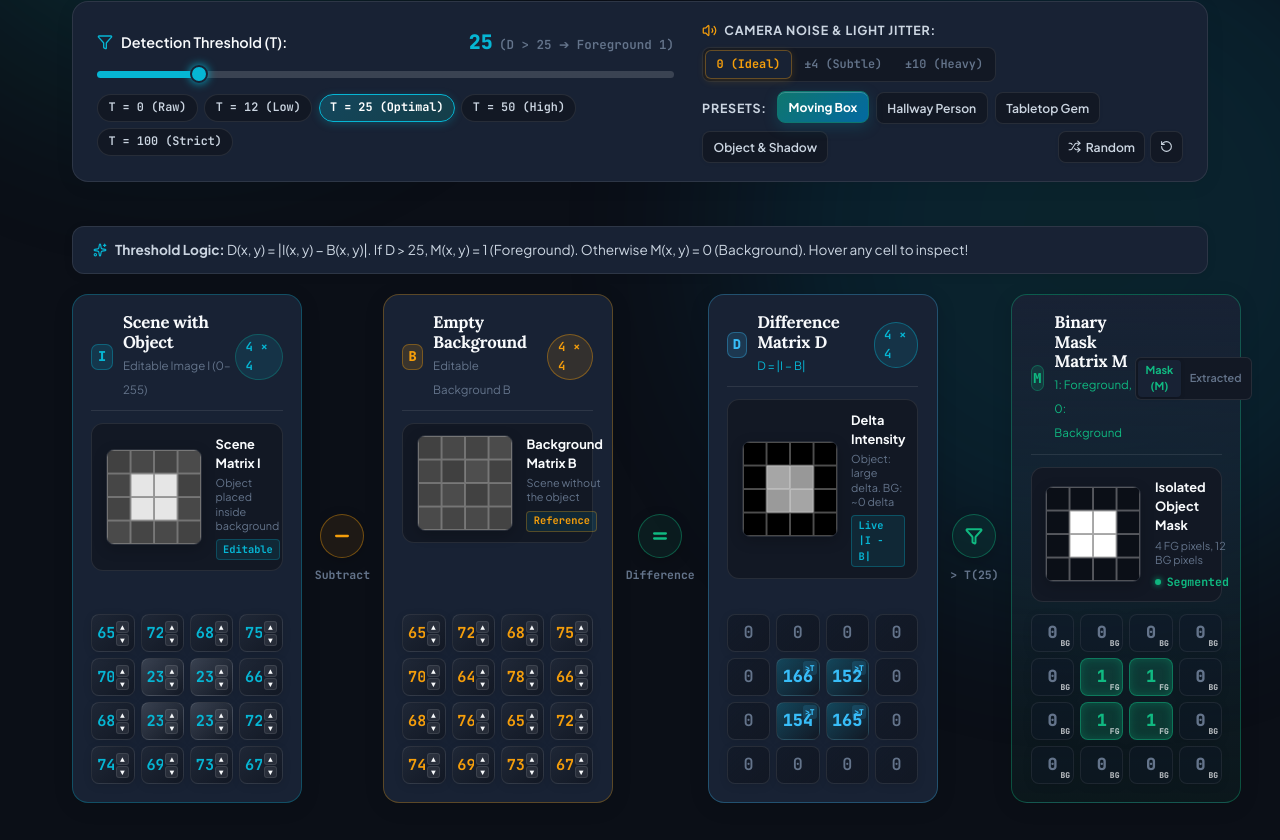
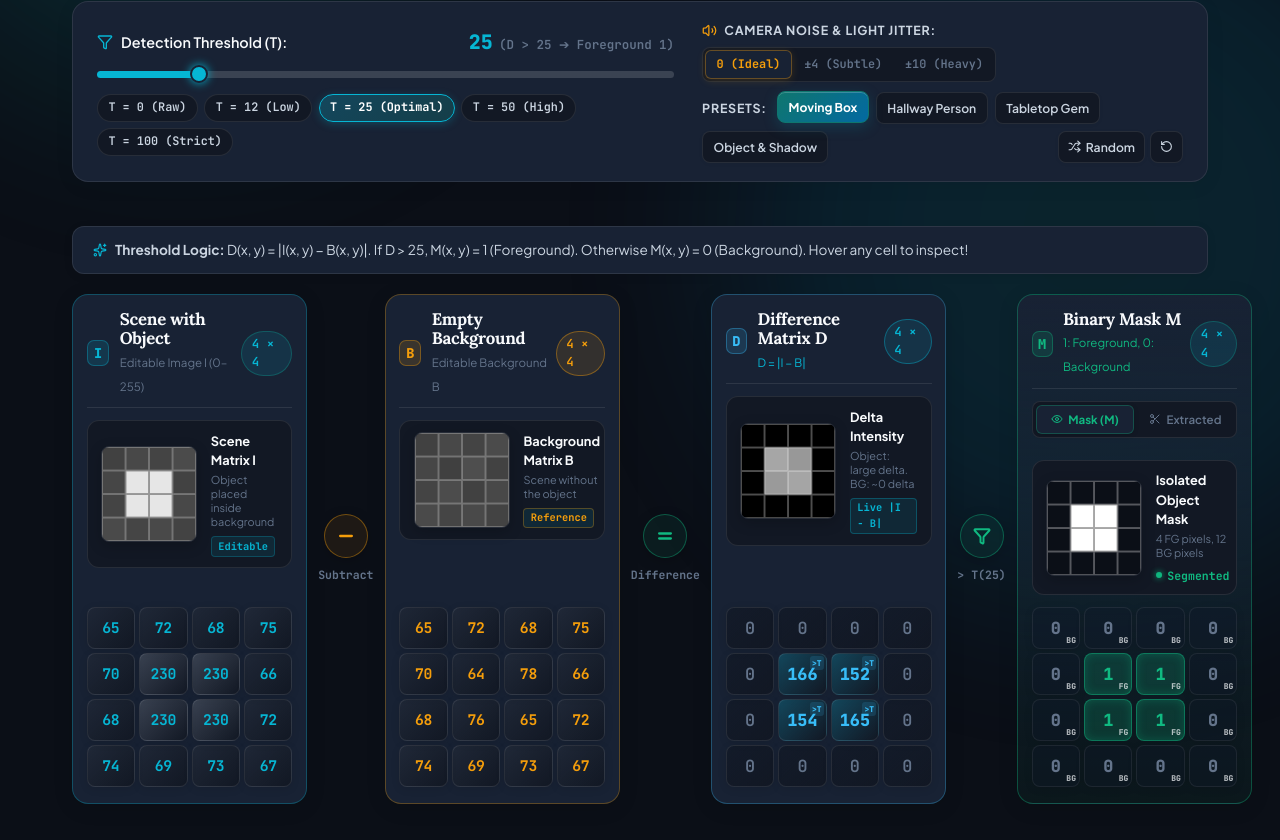
Before and after one commit to Namankumar608x/Mathlens, a React (Vite) app in the folder frontend/: page / in a window 1280 px wide. Shown: the part 381-1221 px from the top of the page. Built offline with nearby package versions, Linux system fonts and the light colour scheme.

Commit message:
8.2 bugs solved

```diff
--- a/frontend/src/App.css
+++ b/frontend/src/App.css
@@ -1982,34 +1982,76 @@
 }
 
 .compact-grid {
-  gap: 6px;
+  gap: 4px;
   max-width: 100%;
 }
 
 .compact-cell {
-  min-height: 38px;
-  padding: 0.25rem 0.2rem;
+  min-height: 42px;
+  padding: 0.15rem 0.1rem;
   border-radius: 8px;
+  position: relative;
+  overflow: visible;
 }
 
 .compact-inner {
-  padding: 0 0.1rem;
+  position: relative;
+  width: 100%;
+  height: 100%;
+  display: flex;
+  align-items: center;
+  justify-content: center;
+  padding: 0;
 }
 
 .compact-input {
-  font-size: 0.95rem;
-  font-weight: 700;
+  width: 100% !important;
+  min-width: 0 !important;
+  max-width: 100% !important;
+  font-size: 0.92rem !important;
+  font-weight: 700;
+  font-family: var(--font-mono);
+  text-align: center;
   padding: 0;
-}
-
+  margin: 0;
+  border: none;
+  outline: none;
+  background: transparent;
+  overflow: hidden;
+  letter-spacing: -0.3px;
+}
+
+/* Stepper buttons float on hover/focus in compact cells so number has 100% width */
 .compact-steppers {
+  position: absolute;
+  right: 2px;
+  top: 50%;
+  transform: translateY(-50%);
+  display: flex;
+  flex-direction: column;
   gap: 1px;
+  opacity: 0;
+  pointer-events: none;
+  transition: opacity 0.15s ease;
+  background: var(--bg-card);
+  border: 1px solid var(--border-color);
+  border-radius: 4px;
+  padding: 1px;
+  z-index: 10;
+  box-shadow: 0 2px 8px rgba(0, 0, 0, 0.25);
+}
+
+.compact-cell:hover .compact-steppers,
+.compact-cell:focus-within .compact-steppers {
+  opacity: 1;
+  pointer-events: auto;
 }
 
 .compact-steppers .stepper-arrow-btn {
-  font-size: 0.5rem;
+  font-size: 0.48rem;
   padding: 1px 3px;
-  border-radius: 3px;
+  border-radius: 2px;
+  line-height: 1;
 }
 
 .compact-val {
@@ -2241,11 +2283,15 @@
    ========================================================= */
 .subtraction-horizontal-line-container {
   display: grid;
-  grid-template-columns: minmax(230px, 1fr) auto minmax(230px, 1fr) auto minmax(230px, 1fr) auto minmax(230px, 1fr);
+  grid-template-columns: minmax(235px, 1fr) auto minmax(235px, 1fr) auto minmax(235px, 1fr) auto minmax(235px, 1fr);
   align-items: stretch;
-  gap: 0.65rem;
+  gap: 0.55rem;
   width: 100%;
   margin: 0 auto;
+}
+
+.subtraction-horizontal-line-container .addition-column-card {
+  padding: 0.95rem 0.85rem;
 }
 
 .card-scene-i {
@@ -2361,38 +2407,55 @@
   border-radius: 3px;
 }
 
-/* Mini Toggle for Mask vs Segmented Object */
-.mini-toggle-pill-wrap {
+/* Dedicated Toggle Bar inside Mask Card (Kept 100% inside outer box) */
+.mask-view-toggle-bar {
+  display: flex;
+  background: var(--bg-secondary);
+  border: 1px solid var(--border-color);
+  border-radius: 8px;
+  padding: 3px;
+  gap: 3px;
+  width: 100%;
+  box-sizing: border-box;
+  margin-bottom: 0.65rem;
+}
+
+.mask-toggle-pill {
+  flex: 1;
   display: inline-flex;
-  background: var(--bg-secondary);
-  border: 1px solid var(--border-color);
-  border-radius: 6px;
-  padding: 2px;
-  gap: 2px;
-}
-
-.mini-toggle-btn {
+  align-items: center;
+  justify-content: center;
+  gap: 0.35rem;
   background: transparent;
   border: none;
   color: var(--text-muted);
   font-family: var(--font-sans);
-  font-size: 0.68rem;
+  font-size: 0.72rem;
   font-weight: 600;
-  padding: 0.15rem 0.45rem;
-  border-radius: 4px;
+  padding: 0.3rem 0.45rem;
+  border-radius: 6px;
   cursor: pointer;
-  transition: all 0.15s ease;
-}
-
-.mini-toggle-btn:hover {
-  color: var(--text-primary);
-}
-
-.mini-toggle-btn.active {
+  transition: all 0.18s ease;
+  white-space: nowrap;
+}
+
+.mask-toggle-pill:hover {
+  color: var(--text-primary);
+  background: rgba(255, 255, 255, 0.04);
+}
+
+.mask-toggle-pill.active {
   background: var(--bg-card);
   color: var(--accent-emerald);
   font-weight: 700;
-  box-shadow: 0 1px 4px rgba(0, 0, 0, 0.15);
+  box-shadow: 0 1px 5px rgba(0, 0, 0, 0.16);
+  border: 1px solid rgba(16, 185, 129, 0.3);
+}
+
+[data-theme="light"] .mask-toggle-pill.active {
+  background: #FFFFFF;
+  color: #059669;
+  border-color: rgba(16, 185, 129, 0.35);
 }
 
 /* Small screen responsiveness for 4 columns */
--- a/frontend/src/steps/Step8MatrixAddition.jsx
+++ b/frontend/src/steps/Step8MatrixAddition.jsx
@@ -612,6 +612,11 @@ export default function Step8MatrixAddition({ onSelectStep }) {
                         }}
                         onMouseEnter={(e) => setHoveredCell({ row: i, col: j, x: e.clientX, y: e.clientY })}
                         onMouseMove={(e) => setHoveredCell({ row: i, col: j, x: e.clientX, y: e.clientY })}
+                        onWheel={(e) => {
+                          e.preventDefault();
+                          const delta = e.deltaY < 0 ? 5 : -5;
+                          handleCellChangeA(i, j, Math.min(255, Math.max(0, val + delta)));
+                        }}
                       >
                         <div className="editable-cell-inner compact-inner">
                           <input
@@ -752,6 +757,11 @@ export default function Step8MatrixAddition({ onSelectStep }) {
                         }}
                         onMouseEnter={(e) => setHoveredCell({ row: i, col: j, x: e.clientX, y: e.clientY })}
                         onMouseMove={(e) => setHoveredCell({ row: i, col: j, x: e.clientX, y: e.clientY })}
+                        onWheel={(e) => {
+                          e.preventDefault();
+                          const delta = e.deltaY < 0 ? 5 : -5;
+                          handleCellChangeB(i, j, Math.min(255, Math.max(0, val + delta)));
+                        }}
                       >
                         <div className="editable-cell-inner compact-inner">
                           <input
@@ -922,13 +932,20 @@ export default function Step8MatrixAddition({ onSelectStep }) {
 
       </div>
 
-      {/* FLOATING CURSOR TOOLTIP */}
-      {hoveredCell && hoveredCell.x !== undefined && (
+      {/* FLOATING CURSOR TOOLTIP (Guarded against right-edge overflow to eliminate layout shaking) */}
+      {hoveredCell && hoveredCell.x !== undefined && (() => {
+        const tooltipWidth = 320;
+        const screenWidth = typeof window !== 'undefined' ? window.innerWidth : 1200;
+        const leftPos = hoveredCell.x > (screenWidth - tooltipWidth - 20)
+          ? Math.max(10, hoveredCell.x - tooltipWidth - 14)
+          : hoveredCell.x + 14;
+
+        return (
           <div
             className="cursor-tooltip"
             style={{
               position: 'fixed',
-            left: `${hoveredCell.x + 14}px`,
+              left: `${leftPos}px`,
               top: `${hoveredCell.y + 14}px`,
               pointerEvents: 'none',
               zIndex: 9999,
@@ -957,7 +974,8 @@ export default function Step8MatrixAddition({ onSelectStep }) {
             <span style={{ opacity: 0.3 }}>=</span>
             <span>C: <strong style={{ color: '#10B981' }}>{matrixC[hoveredCell.row][hoveredCell.col]}</strong></span>
           </div>
-      )}
+        );
+      })()}
     </motion.div>
   );
 }
--- a/frontend/src/steps/Step9MatrixSubtraction.jsx
+++ b/frontend/src/steps/Step9MatrixSubtraction.jsx
@@ -638,6 +638,11 @@ export default function Step9MatrixSubtraction({ onSelectStep }) {
                         }}
                         onMouseEnter={(e) => setHoveredCell({ row: i, col: j, x: e.clientX, y: e.clientY })}
                         onMouseMove={(e) => setHoveredCell({ row: i, col: j, x: e.clientX, y: e.clientY })}
+                        onWheel={(e) => {
+                          e.preventDefault();
+                          const delta = e.deltaY < 0 ? 5 : -5;
+                          handleCellChangeI(i, j, Math.min(255, Math.max(0, val + delta)));
+                        }}
                       >
                         <div className="editable-cell-inner compact-inner">
                           <input
@@ -765,6 +770,11 @@ export default function Step9MatrixSubtraction({ onSelectStep }) {
                         }}
                         onMouseEnter={(e) => setHoveredCell({ row: i, col: j, x: e.clientX, y: e.clientY })}
                         onMouseMove={(e) => setHoveredCell({ row: i, col: j, x: e.clientX, y: e.clientY })}
+                        onWheel={(e) => {
+                          e.preventDefault();
+                          const delta = e.deltaY < 0 ? 5 : -5;
+                          handleCellChangeB(i, j, Math.min(255, Math.max(0, val + delta)));
+                        }}
                       >
                         <div className="editable-cell-inner compact-inner">
                           <input
@@ -933,34 +943,39 @@ export default function Step9MatrixSubtraction({ onSelectStep }) {
             <div className="col-header-left">
               <span className="matrix-title-badge badge-m">M</span>
               <div>
-                <h3 className="addition-card-title">Binary Mask Matrix M</h3>
+                <h3 className="addition-card-title">Binary Mask M</h3>
                 <span className="addition-card-subtitle" style={{ color: 'var(--accent-emerald)' }}>
                   1: Foreground, 0: Background
                 </span>
               </div>
             </div>
             <div className="col-header-right">
-              {/* Toggle Canvas View between Mask and Segmented Object */}
-              <div className="mini-toggle-pill-wrap">
-                <button
-                  className={`mini-toggle-btn ${outputView === 'mask' ? 'active' : ''}`}
-                  onClick={() => setOutputView('mask')}
-                  title="View Binary Mask M(x, y)"
-                >
-                  Mask (M)
-                </button>
-                <button
-                  className={`mini-toggle-btn ${outputView === 'segmented' ? 'active' : ''}`}
-                  onClick={() => setOutputView('segmented')}
-                  title="View Extracted Object (I * M)"
-                >
-                  Extracted
-                </button>
-              </div>
+              <span className="matrix-dims">4 × 4</span>
             </div>
           </div>
 
           <div className="addition-card-body">
+            {/* Toggle View: Mask vs Extracted (Contained inside outer card box) */}
+            <div className="mask-view-toggle-bar">
+              <button
+                type="button"
+                className={`mask-toggle-pill ${outputView === 'mask' ? 'active' : ''}`}
+                onClick={() => setOutputView('mask')}
+                title="View Binary Mask M(x, y)"
+              >
+                <Eye size={12} />
+                <span>Mask (M)</span>
+              </button>
+              <button
+                type="button"
+                className={`mask-toggle-pill ${outputView === 'segmented' ? 'active' : ''}`}
+                onClick={() => setOutputView('segmented')}
+                title="View Extracted Object (I * M)"
+              >
+                <Scissors size={12} />
+                <span>Extracted</span>
+              </button>
+            </div>
             <div className="canvas-subrow">
               <PipelineCanvas
                 matrix={matrixM}
@@ -1033,13 +1048,20 @@ export default function Step9MatrixSubtraction({ onSelectStep }) {
 
       </div>
 
-      {/* FLOATING CURSOR TOOLTIP */}
-      {hoveredCell && hoveredCell.x !== undefined && (
+      {/* FLOATING CURSOR TOOLTIP (Guarded against right-edge overflow to eliminate layout shaking) */}
+      {hoveredCell && hoveredCell.x !== undefined && (() => {
+        const tooltipWidth = 340;
+        const screenWidth = typeof window !== 'undefined' ? window.innerWidth : 1200;
+        const leftPos = hoveredCell.x > (screenWidth - tooltipWidth - 20)
+          ? Math.max(10, hoveredCell.x - tooltipWidth - 14)
+          : hoveredCell.x + 14;
+
+        return (
           <div
             className="cursor-tooltip"
             style={{
               position: 'fixed',
-            left: `${hoveredCell.x + 14}px`,
+              left: `${leftPos}px`,
               top: `${hoveredCell.y + 14}px`,
               pointerEvents: 'none',
               zIndex: 9999,
@@ -1072,7 +1094,8 @@ export default function Step9MatrixSubtraction({ onSelectStep }) {
               {matrixM[hoveredCell.row][hoveredCell.col]} ({matrixM[hoveredCell.row][hoveredCell.col] === 1 ? 'FG' : 'BG'})
             </strong></span>
           </div>
-      )}
+        );
+      })()}
     </motion.div>
   );
 }
```
Lines whose indentation alone changed are shown as unchanged.
